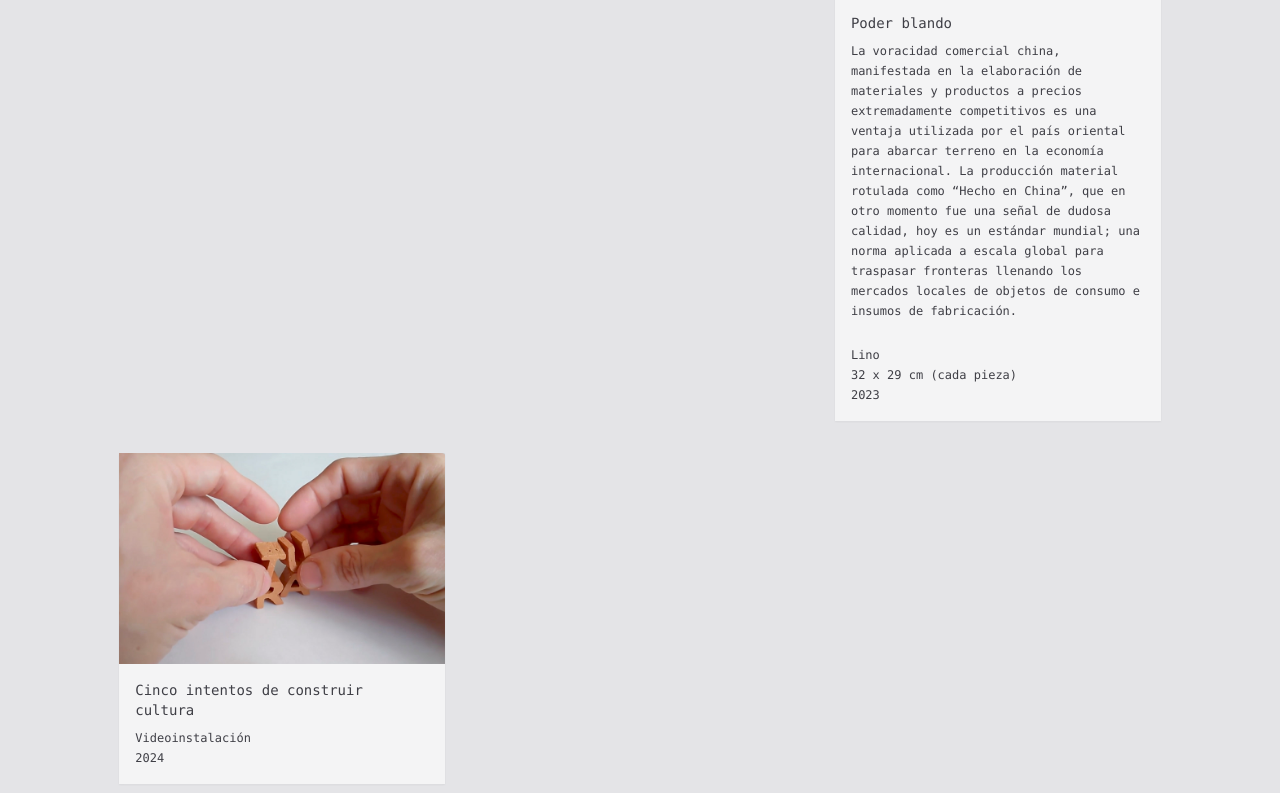
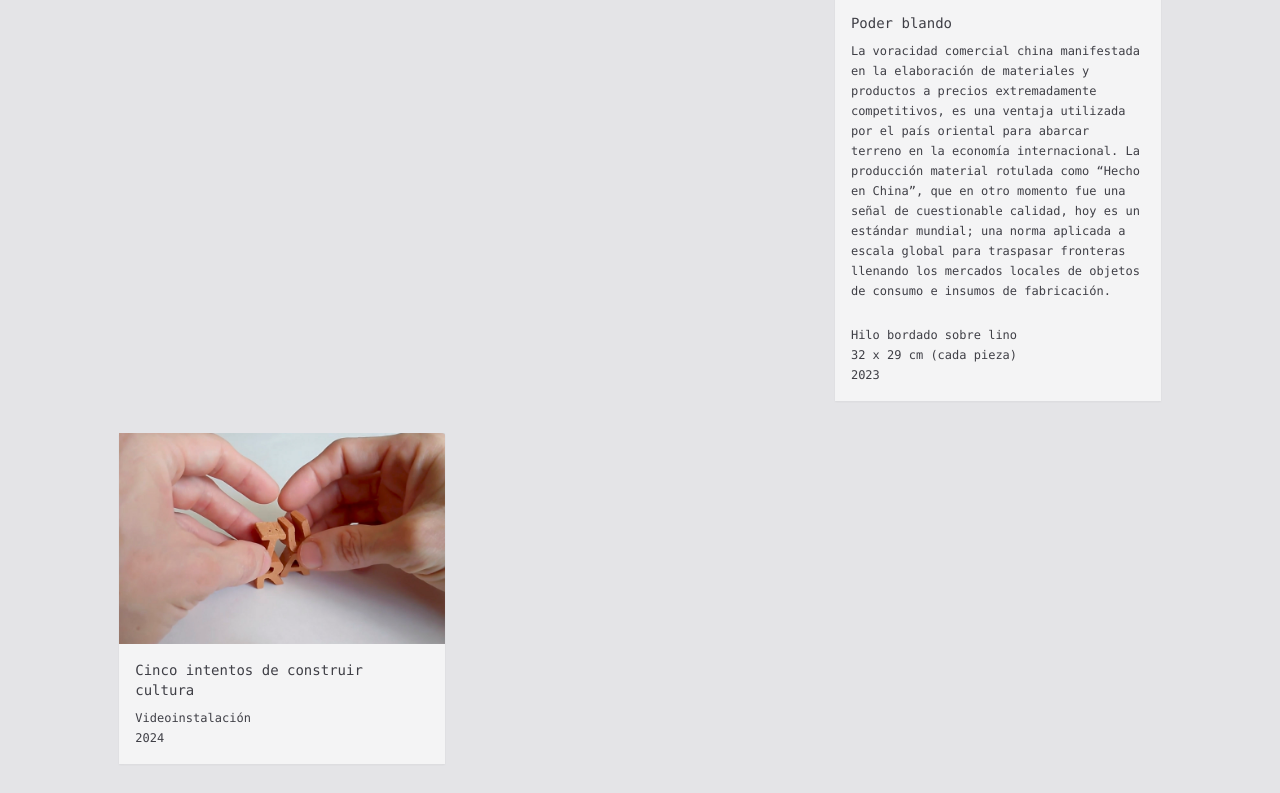
Before and after one commit to gsolat/art-com, a website: page exhibition.html in a window 1280 px wide. Shown: the part 2887-3680 px from the top of the page. Drawn offline with Linux system fonts and the light colour scheme; grey boxes are pictures that could not be loaded.

Commit message:
correcion de redaccion

```diff
--- a/exhibition.html
+++ b/exhibition.html
@@ -85,10 +85,10 @@
         <div class="card-body bg-zinc-100">
           <h2 class="card-title text-sm text-zinc-700 font-mono font-light">Poder blando</h2>
           <p class="lg:text-md text-xs lg:leading-5 leading-5 mb-4 font-mono text-zinc-700">
-            La voracidad comercial china, manifestada en la elaboración de materiales y productos a precios extremadamente competitivos es una ventaja utilizada por el país oriental para abarcar terreno en la economía internacional.
-            La producción material rotulada como “Hecho en China”, que en otro momento fue una señal de dudosa calidad, hoy es un estándar mundial; una norma aplicada a escala global para traspasar fronteras llenando los mercados locales de objetos de consumo e insumos de fabricación.</p>
+            La voracidad comercial china manifestada en la elaboración de materiales y productos a precios extremadamente competitivos, es una ventaja utilizada por el país oriental para abarcar terreno en la economía internacional.
+            La producción material rotulada como “Hecho en China”, que en otro momento fue una señal de cuestionable calidad, hoy es un estándar mundial; una norma aplicada a escala global para traspasar fronteras llenando los mercados locales de objetos de consumo e insumos de fabricación.</p>
           <p class="lg:text-md text-xs lg:leading-5 leading-5 font-mono text-zinc-700">
-            Lino<br>
+            Hilo bordado sobre lino<br>
             32 x 29 cm (cada pieza)<br>
             2023<br>
           </p>
```
Also changed, not shown: src/images/bdc/bdc-11.jpg, src/images/estereoscopio.png (deleted), src/images/la-ilusion-del-cazador.jpg (deleted), 5 other files.
